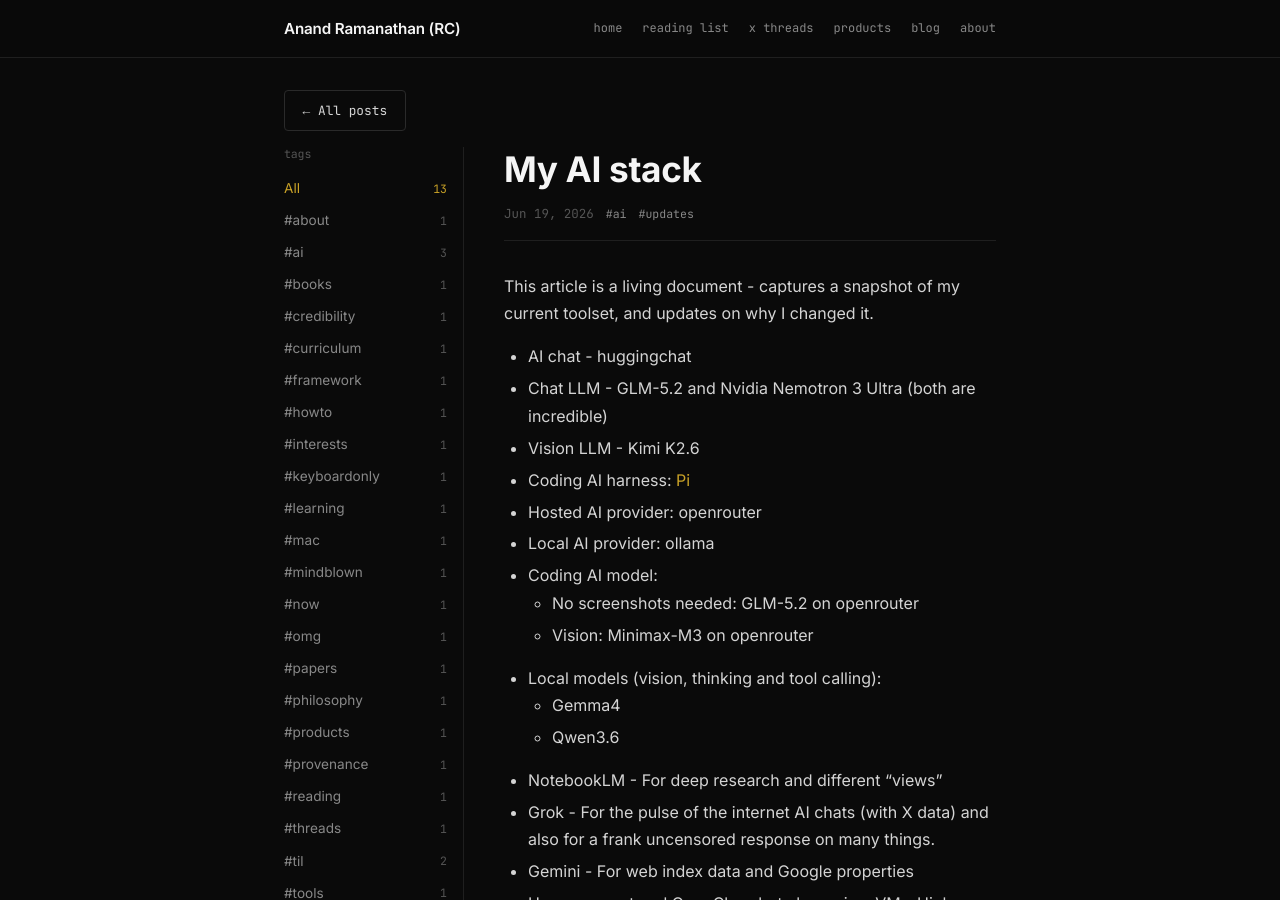
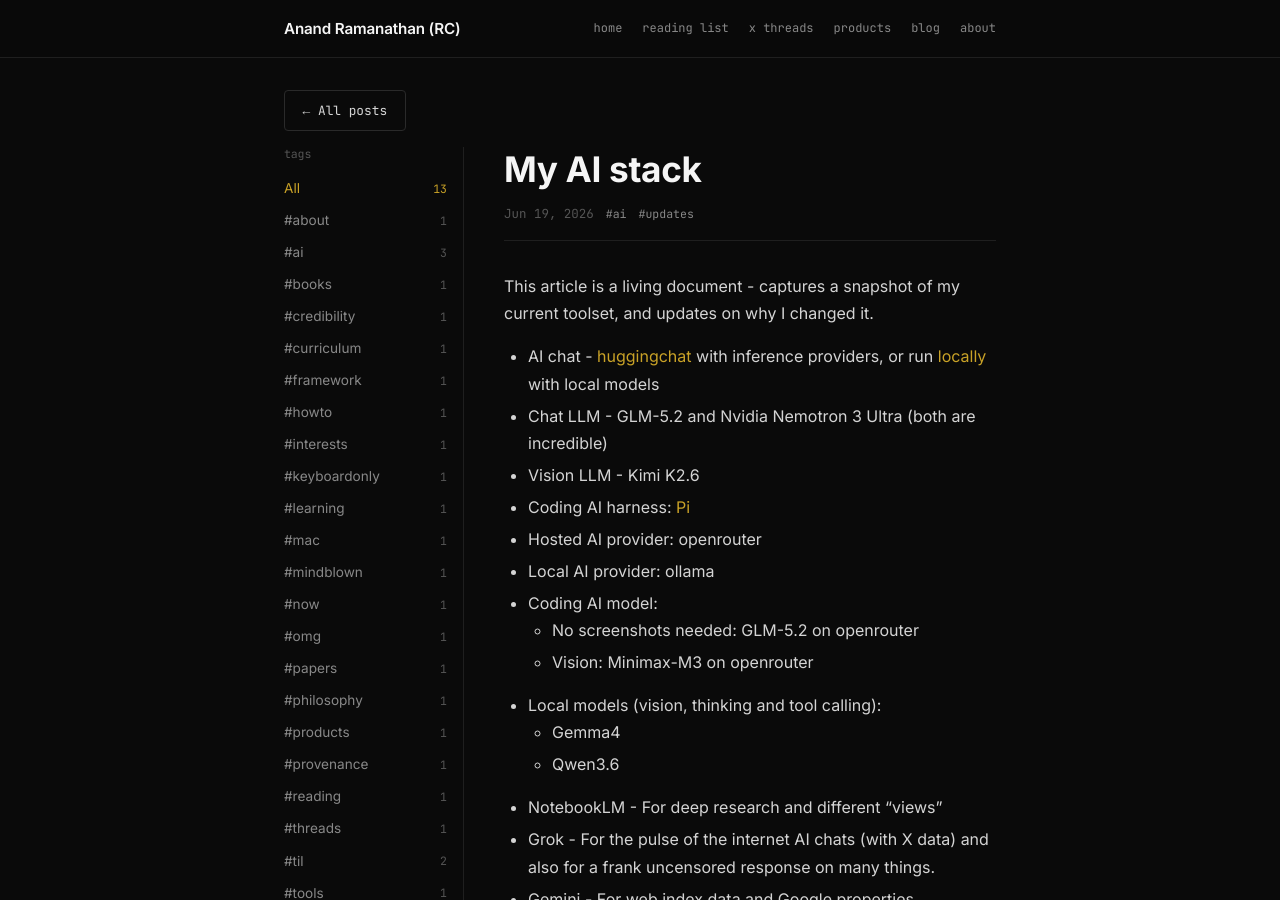
Before and after one commit to rcanand/rcanand.github.io, a Jekyll site: the page built from _posts/2026-06-19-my-ai-stack.md, in a window 1280 px wide and 900 px high. Built offline with Jekyll 4.4.1, drawn with Linux system fonts in a browser that asks for light colours; comment, search, counter and statistics services are not loaded.

Commit message:
updated to add hf chat local

```diff
--- a/_posts/2026-06-19-my-ai-stack.md
+++ b/_posts/2026-06-19-my-ai-stack.md
@@ -6,7 +6,7 @@
 ---
 This article is a living document - captures a snapshot of my current toolset, and updates on why I changed it.
 
-- AI chat - huggingchat
+- AI chat - [huggingchat](https://huggingface.co/chat/) with inference providers, or run [locally](https://github.com/huggingface/chat-ui) with local models
 - Chat LLM - GLM-5.2 and Nvidia Nemotron 3 Ultra (both are incredible)
 - Vision LLM - Kimi K2.6
 - Coding AI harness: [Pi](https://pi.dev)
```
